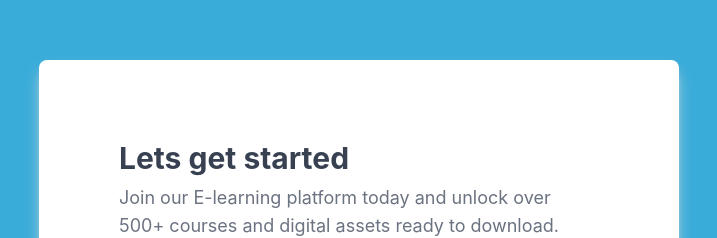
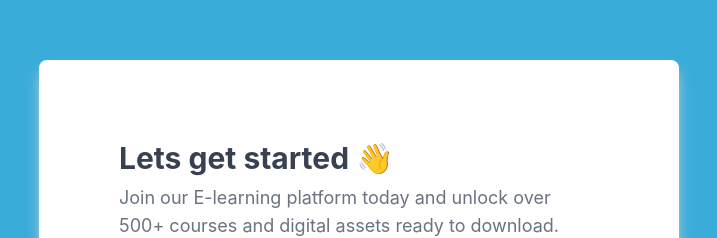
Before and after one commit to shreyas0924/react-forms, a Next.js app: page / in a window 1280 px wide. Shown: the top 238 px of the page, without its empty margins (281-998 px from the left). Built offline with nearby package versions, Linux system fonts and the light colour scheme.

Commit message:
updated header

```diff
--- a/pages/index.js
+++ b/pages/index.js
@@ -47,7 +47,7 @@ export default function Home() {
         >
           <div className="flex-1 text-gray-700  p-20">
             <h1 className="text-3xl pb-2 font-bold">
-              Lets get started
+              Lets get started 👋
             </h1>
             <p className="text-lg  text-gray-500">
               Join our E-learning platform today and unlock over 500+ courses
```
